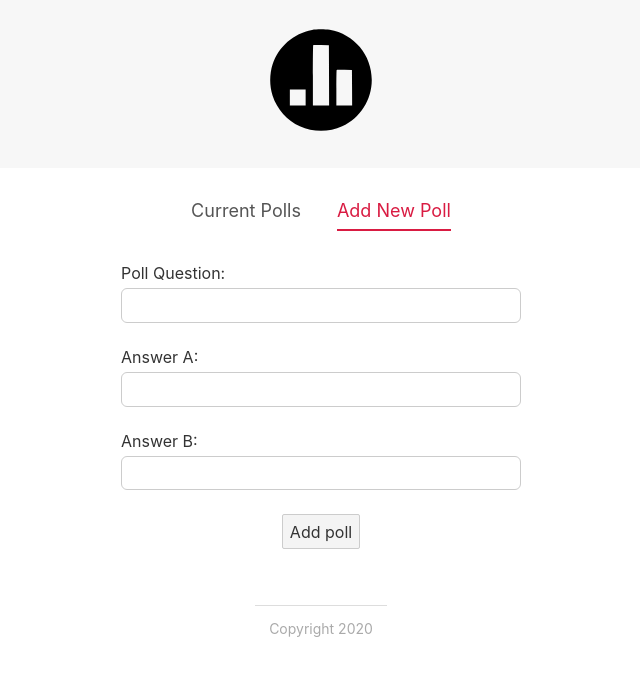
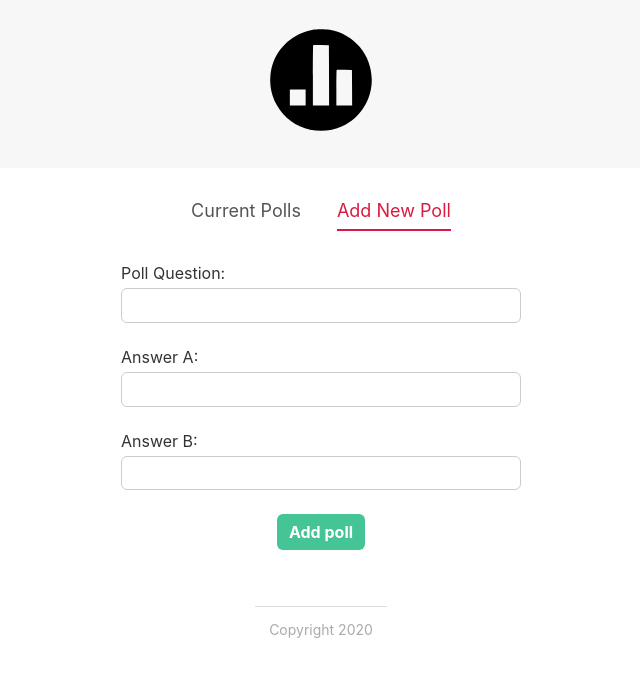
Before and after one commit to dmiloloza/poll-project-svelte, a Svelte app: page / in a window 1280 px wide. Shown: the top 676 px of the page, without its empty margins (319-959 px from the left). Built offline with nearby package versions, Linux system fonts and the light colour scheme.

Commit message:
refactor: custom button component

```diff
--- a/src/components/CreatePollForm.svelte
+++ b/src/components/CreatePollForm.svelte
@@ -1,4 +1,6 @@
 <script>
+    import Button from "../shared/Button.svelte";
+
     let fields = {
         question: '',
         answerA: '',
@@ -22,7 +24,7 @@
         <label for="answer-b">Answer B:</label>
         <input bind:value={fields.answerB} id="answer-b" type="text">
     </div>
-    <button>Add poll</button>
+    <Button type="secondary" flat="true">Add poll</Button>
 </form>
 
 
--- /dev/null
+++ b/src/shared/Button.svelte
@@ -0,0 +1,39 @@
+<script>
+    export let type = 'primary';
+    export let flat = false;
+    export let inverse = false;
+</script>
+
+<button class={type} class:flat={flat} class:inverse={inverse}>
+    <slot></slot>
+</button>
+
+<style>
+    button{
+        border: 0;
+        cursor: pointer;
+        border-radius: 6px;
+        padding: 8px 12px;
+        font-weight: bold;
+        box-shadow: 1px 2px 3px rgba(0,0,0,0.2);
+    }
+    .primary{
+        background: #d91b42;
+        color: white;
+    }
+    .secondary{
+        background: #45c496;
+        color: white;
+    }
+    .flat{
+        box-shadow: none;
+    }
+    .primary.inverse{
+        background: white;
+        color: #d91b42;
+    }
+    .secondary.inverse{
+        color: #45c496;
+        background: white;
+    }
+</style>
```
